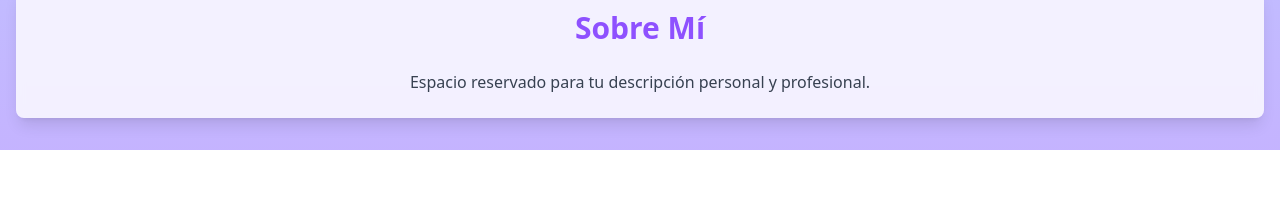
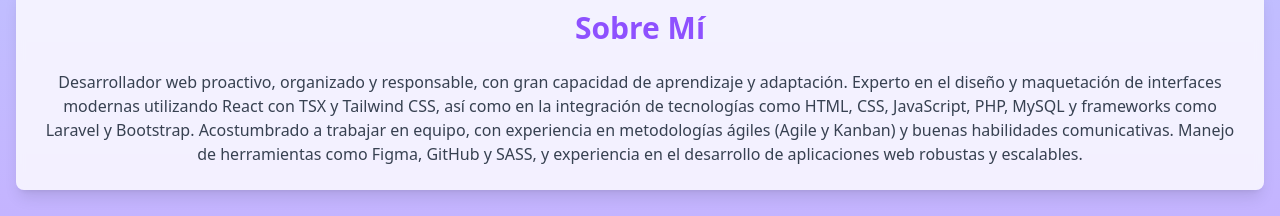
Before and after one commit to Ivon-1/PortafolioIvan, a React (Vite) app: page /about in a window 1280 px wide. Shown: the part 1252-1468 px from the top of the page. Before the commit the page ends 1402 px from the top, so only its background shows below. Built offline with nearby package versions, Linux system fonts and the light colour scheme.

Commit message:
Información

```diff
--- a/src/components/About.tsx
+++ b/src/components/About.tsx
@@ -145,7 +145,7 @@ export function About() {
                     <div className="prose max-w-none">
                         {/* descripcion cv */}
                         <p className="text-gray-700">
-                            Espacio reservado para tu descripción personal y profesional.
+                        Desarrollador web proactivo, organizado y responsable, con gran capacidad de aprendizaje y adaptación. Experto en el diseño y maquetación de interfaces modernas utilizando React con TSX y Tailwind CSS, así como en la integración de tecnologías como HTML, CSS, JavaScript, PHP, MySQL y frameworks como Laravel y Bootstrap. Acostumbrado a trabajar en equipo, con experiencia en metodologías ágiles (Agile y Kanban) y buenas habilidades comunicativas. Manejo de herramientas como Figma, GitHub y SASS, y experiencia en el desarrollo de aplicaciones web robustas y escalables.
                         </p>
                     </div>
                 </div>
```
